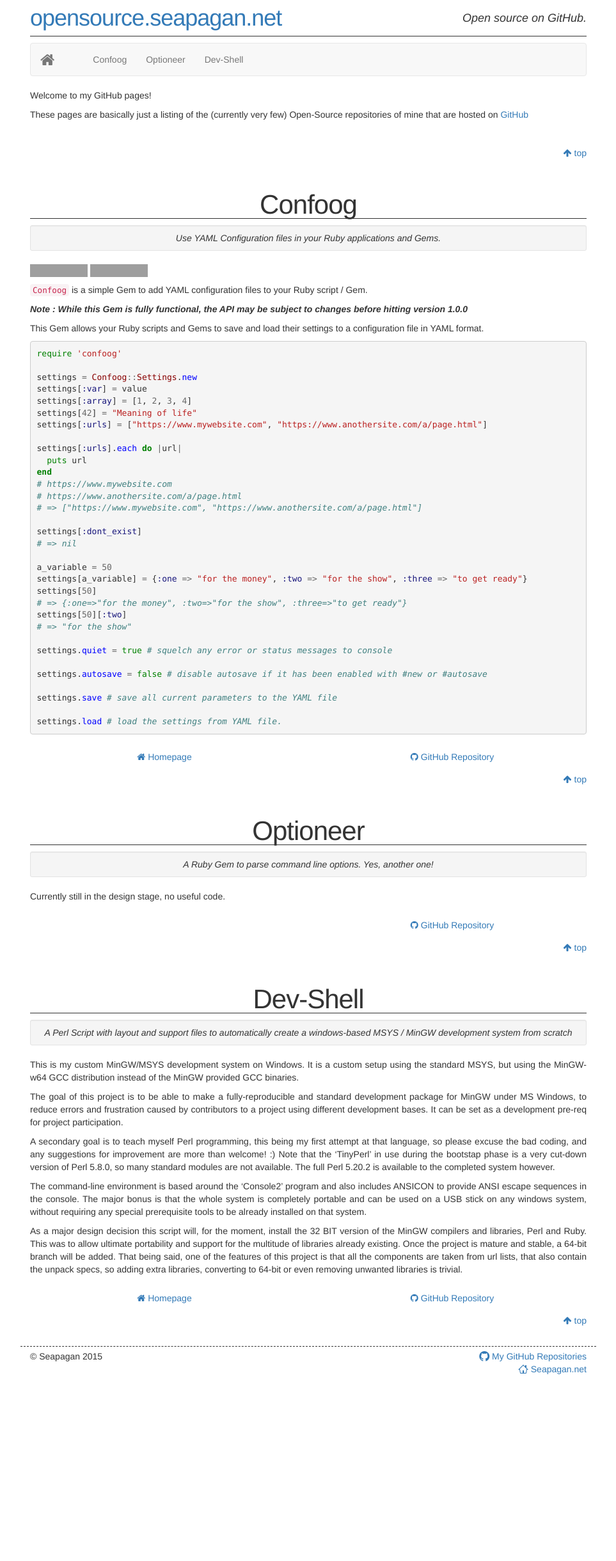
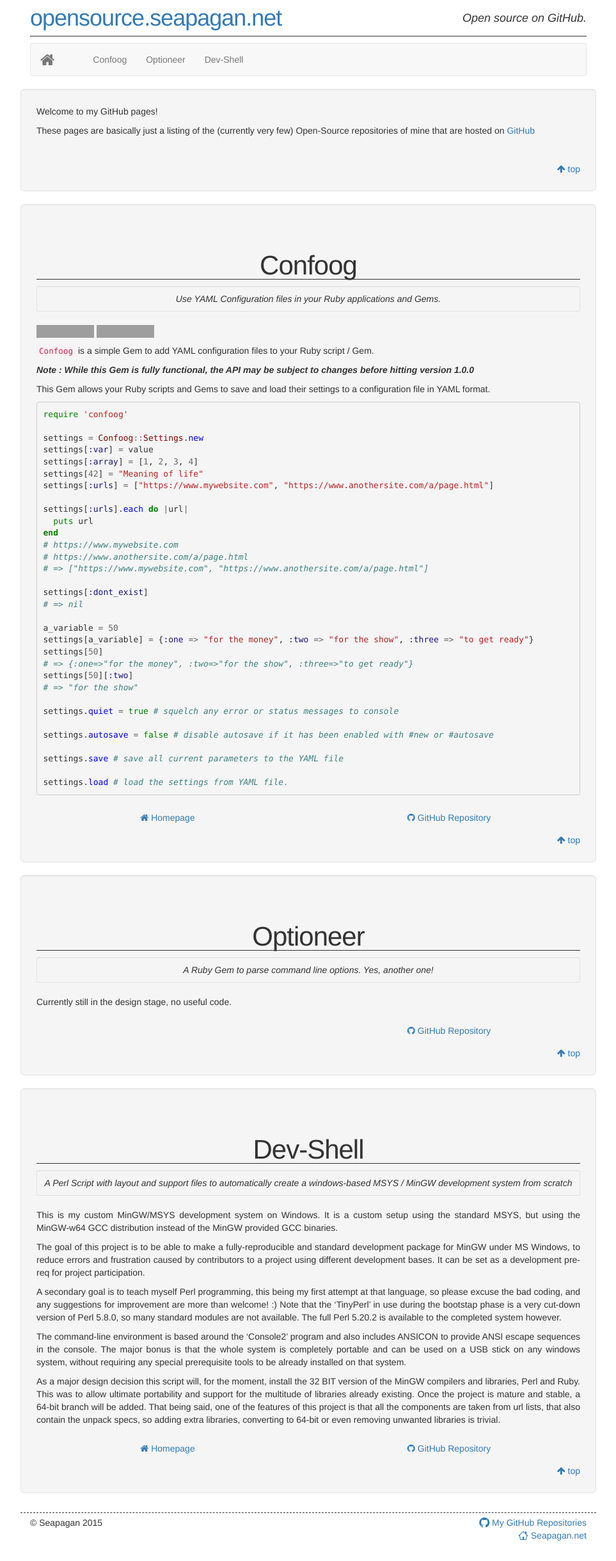
Before and after one commit to seapagan/seapagan.github.io, a Jekyll site: the page built from index.html, in a window 1280 px wide. Shown: the whole page at 64% size, without its empty margins (158-1121 px from the left). Built offline with Jekyll 4.4.1, drawn with Linux system fonts in a browser that asks for light colours; nearby versions of some CDN libraries; before the commit the page ends 2180 px from its top, so only the background shows below that; grey boxes are pictures that could not be loaded.

Commit message:
Look and feel - put individual projects in a 'well'
Signed-off-by: Grant Ramsay <seapagan@gmail.com>

```diff
--- a/index.html
+++ b/index.html
@@ -6,7 +6,7 @@
     {% for page in site.posts reversed %}
       {% capture id %}{{ page.id | remove:'/' | downcase }}{% endcapture %}
       <div id="{{id}}">
-        <div class="container">
+        <div class="container well well-lg">
           {% if page.title <> "" %}
             <h2 class="post-title">
               {% if page.git-icon %}
```
